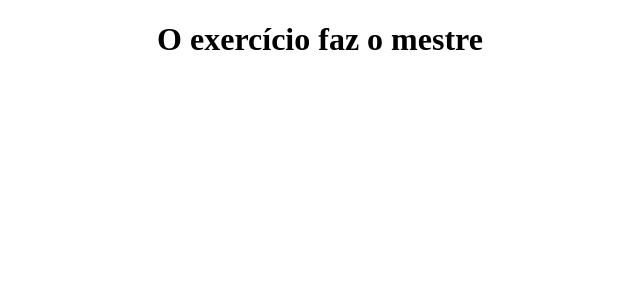
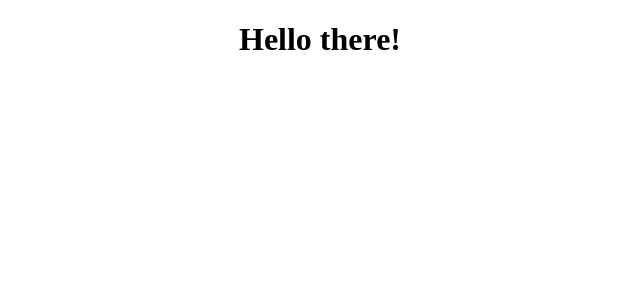
Before and after one commit to diego-said/curso.dev, a Next.js app: page / in a window 1280 px wide. Shown: the top 300 px of the page, without its empty margins (320-960 px from the left). Built offline with nearby package versions, Linux system fonts and the light colour scheme.

Commit message:
Changes message

```diff
--- a/pages/index.js
+++ b/pages/index.js
@@ -1,5 +1,5 @@
 function Home() {
-    return <h1><center>O exercício faz o mestre</center></h1>
+    return <h1><center>Hello there!</center></h1>
 }
 
 export default Home;
```
